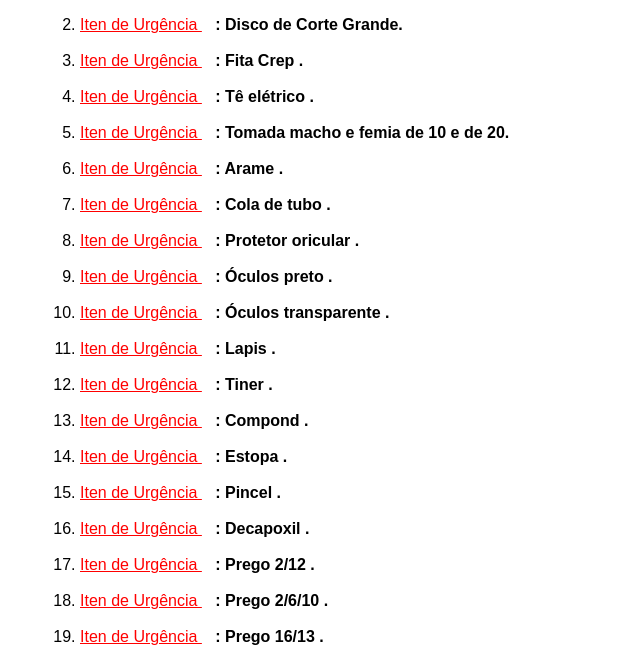
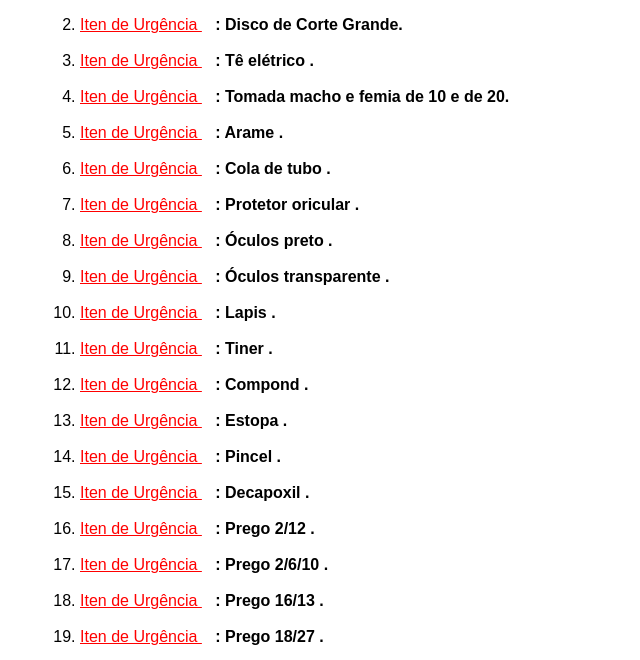
Before and after one commit to MarcosVinicius007/Lista_de_Reposicao, a plain HTML site: page index.html in a window 1280 px wide. Shown: the part 140-800 px from the top of the page, without its empty margins (0-640 px from the left). Drawn offline with Linux system fonts and the light colour scheme.

Commit message:
L31  tirei o iten , Fita Crep da lista

```diff
--- a/index.html
+++ b/index.html
@@ -27,8 +27,6 @@
     <li><u>Iten de Urgência  </u>&nbsp;&nbsp;&nbsp;<b>:  Vedacite .</b> </li>
     <br>
     <li><u>   Iten de Urgência  </u>&nbsp;&nbsp;&nbsp;<b>:  Disco de Corte Grande.</b> </li>
-    <br>
-    <li><u>   Iten de Urgência  </u>&nbsp;&nbsp;&nbsp;<b>:  Fita Crep .</b> </li>
     <br>
     <li><u>   Iten de Urgência  </u>&nbsp;&nbsp;&nbsp;<b>:  Tê elétrico .</b> </li>
     <br>
```
